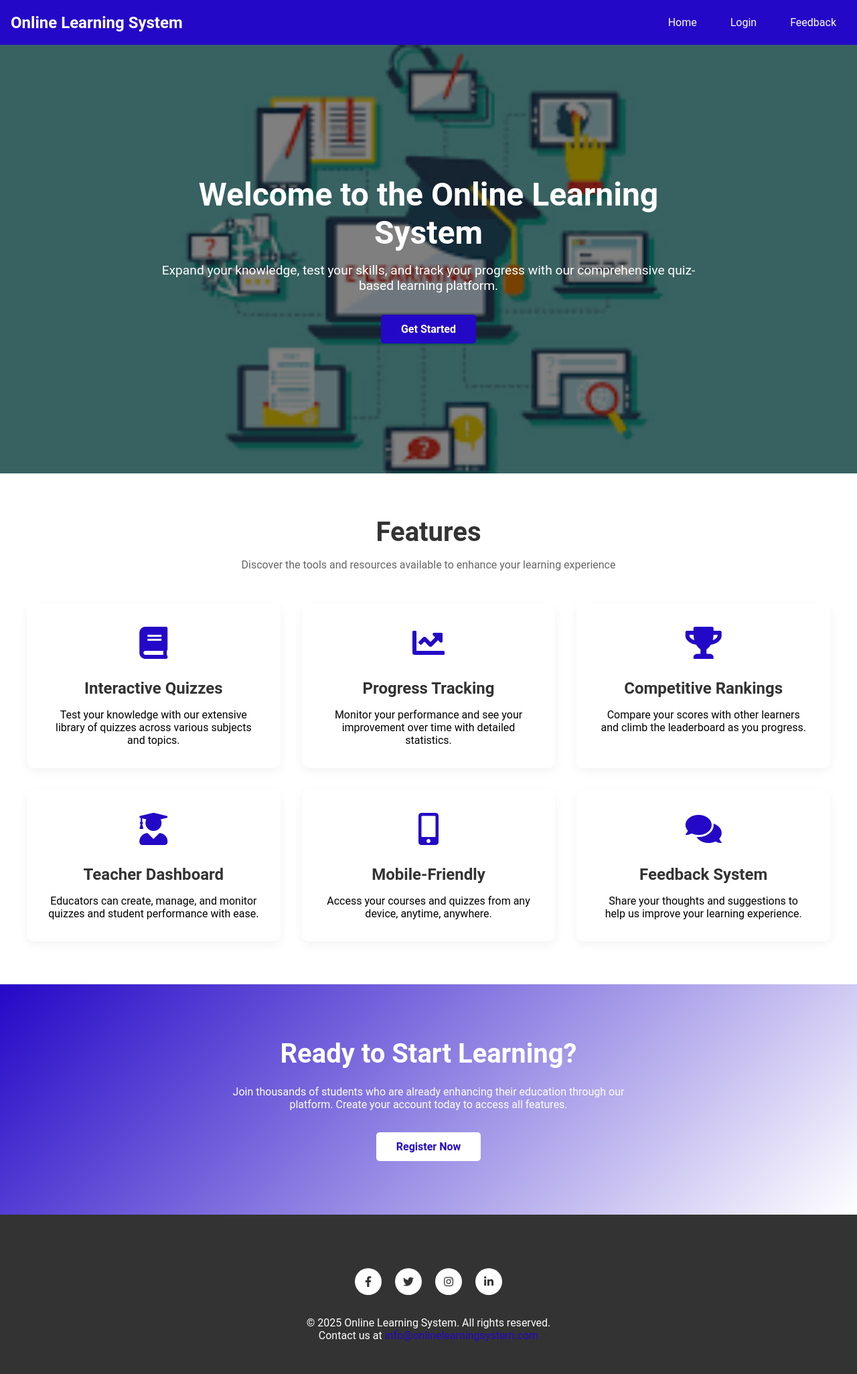
After one commit to mayowaagbi/Online-Learning-System-main, a PHP site: page /landingpage.php in a window 1280 px wide. The commit adds this page. Shown: the whole page at 67% size. Run offline with PHP 8.4, Linux system fonts and the light colour scheme.

Commit message:
ready for demo

```diff
--- a/about.php
+++ b/about.php
@@ -68,7 +68,7 @@ $name = $_SESSION['name'];
 
                     <div class="row">
                         <div class="col-md-6">
-                            <h3 style="color: #99cc32;"><span class="glyphicon glyphicon-education"></span> Our Mission</h3>
+                            <h3 style="color: rgb(36, 8, 199);"><span class="glyphicon glyphicon-education"></span> Our Mission</h3>
                             <p class="text-justify" style="font-size: 16px; line-height: 1.6;">
                                 We are committed to revolutionizing the way students learn through adaptive technology.
                                 Our platform provides personalized learning experiences that adapt to each student's
@@ -77,7 +77,7 @@ $name = $_SESSION['name'];
                         </div>
 
                         <div class="col-md-6">
-                            <h3 style="color: #99cc32;"><span class="glyphicon glyphicon-star"></span> What We Offer</h3>
+                            <h3 style="color: rgb(36, 8, 199);"><span class="glyphicon glyphicon-star"></span> What We Offer</h3>
                             <ul class="list-group" style="margin-top: 20px;">
                                 <li class="list-group-item">Adaptive quizzes that adjust to your skill level</li>
                                 <li class="list-group-item">Comprehensive performance tracking</li>
@@ -90,7 +90,7 @@ $name = $_SESSION['name'];
 
                     <div class="row" style="margin-top: 40px;">
                         <div class="col-md-12">
-                            <h3 style="color: #99cc32;"><span class="glyphicon glyphicon-wrench"></span> Key Features</h3>
+                            <h3 style="color: rgb(36, 8, 199);"><span class="glyphicon glyphicon-wrench"></span> Key Features</h3>
                             <div class="row">
                                 <div class="col-md-4 feature-card">
                                     <div class="panel panel-default">
--- a/dash.php
+++ b/dash.php
@@ -183,7 +183,8 @@ echo '</table></div></div>';
 
 <!--feedback start-->
 <?php if(@$_GET['q']==3) {
-$result = mysqli_query($con,"SELECT * FROM `feedback` ORDER BY `feedback`.`date` DESC") or die('Error');
+$result = mysqli_query($con,"SELECT * FROM `feedback`") or die(mysqli_error($con));
+
 echo  '<div class="panel"><div class="table-responsive"><table class="table table-striped title1">
 <tr><td><b>S.N.</b></td><td><b>Subject</b></td><td><b>Email</b></td><td><b>Date</b></td><td><b>Time</b></td><td><b>By</b></td><td></td><td></td></tr>';
 $c=1;
--- /dev/null
+++ b/landingpage.php
@@ -0,0 +1,345 @@
+<!DOCTYPE html>
+<html lang="en">
+<head>
+    <meta charset="UTF-8">
+    <meta name="viewport" content="width=device-width, initial-scale=1.0">
+    <title>Online Learning System - Welcome</title>
+    <link href="https://cdnjs.cloudflare.com/ajax/libs/font-awesome/5.15.4/css/all.min.css" rel="stylesheet">
+    <style>
+        * {
+            margin: 0;
+            padding: 0;
+            box-sizing: border-box;
+            font-family: 'Roboto', sans-serif;
+        }
+
+        body {
+            background: linear-gradient(135deg, #f5f7fa 0%, #e4e8eb 100%);
+        }
+
+        .header {
+            background:rgb(36, 8, 199);
+            color: white;
+            padding: 1rem;
+            display: flex;
+            justify-content: space-between;
+            align-items: center;
+            box-shadow: 0 2px 5px rgba(0,0,0,0.1);
+        }
+
+        .logo {
+            font-size: 24px;
+            font-weight: bold;
+        }
+
+        .nav-links {
+            display: flex;
+            gap: 20px;
+        }
+
+        .nav-links a {
+            color: white;
+            text-decoration: none;
+            padding: 8px 15px;
+            border-radius: 4px;
+            transition: background-color 0.3s;
+        }
+
+        .nav-links a:hover {
+            background-color: rgba(255,255,255,0.2);
+        }
+
+        .hero {
+            height: 80vh;
+            display: flex;
+            align-items: center;
+            justify-content: center;
+            text-align: center;
+            padding: 0 20px;
+            background: url('image/image.png') center/cover;
+            position: relative;
+        }
+
+        .hero::before {
+            content: '';
+            position: absolute;
+            top: 0;
+            left: 0;
+            width: 100%;
+            height: 100%;
+            background: rgba(0,0,0,0.5);
+        }
+
+        .hero-content {
+            position: relative;
+            z-index: 1;
+            color: white;
+            max-width: 800px;
+        }
+
+        .hero h1 {
+            font-size: 3rem;
+            margin-bottom: 1rem;
+        }
+
+        .hero p {
+            font-size: 1.2rem;
+            margin-bottom: 2rem;
+        }
+
+        .btn {
+            display: inline-block;
+            padding: 12px 30px;
+            background: rgb(36, 8, 199);
+            color: white;
+            text-decoration: none;
+            border-radius: 5px;
+            font-weight: bold;
+            transition: transform 0.3s, background 0.3s;
+        }
+
+        .btn:hover {
+            transform: translateY(-3px);
+            background: rgb(36, 8, 199);
+        }
+
+        .features {
+            padding: 4rem 2rem;
+            background: white;
+        }
+
+        .section-title {
+            text-align: center;
+            margin-bottom: 3rem;
+            color: #333;
+        }
+
+        .section-title h2 {
+            font-size: 2.5rem;
+            margin-bottom: 1rem;
+        }
+
+        .section-title p {
+            color: #666;
+            max-width: 600px;
+            margin: 0 auto;
+        }
+
+        .feature-grid {
+            display: flex;
+            flex-wrap: wrap;
+            justify-content: center;
+            gap: 2rem;
+            max-width: 1200px;
+            margin: 0 auto;
+        }
+
+        .feature-card {
+            flex: 1 1 300px;
+            padding: 2rem;
+            border-radius: 10px;
+            box-shadow: 0 5px 15px rgba(0,0,0,0.05);
+            transition: transform 0.3s;
+            text-align: center;
+        }
+
+        .feature-card:hover {
+            transform: translateY(-10px);
+        }
+
+        .feature-icon {
+            font-size: 3rem;
+            color:rgb(36, 8, 199);
+            margin-bottom: 1.5rem;
+        }
+
+        .feature-title {
+            font-size: 1.5rem;
+            margin-bottom: 1rem;
+            color: #333;
+        }
+
+        .cta {
+            padding: 5rem 2rem;
+            text-align: center;
+            background: linear-gradient(135deg,rgb(36, 8, 199) 0%,rgb(255, 255, 255) 100%);
+            color: white;
+        }
+
+        .cta h2 {
+            font-size: 2.5rem;
+            margin-bottom: 1.5rem;
+        }
+
+        .cta p {
+            margin-bottom: 2rem;
+            max-width: 600px;
+            margin-left: auto;
+            margin-right: auto;
+        }
+
+        .cta .btn {
+            background: white;
+            color: rgb(36, 8, 199);
+        }
+
+        .cta .btn:hover {
+            background: #f5f5f5;
+        }
+
+        .footer {
+            background: #333;
+            color: white;
+            padding: 3rem 2rem;
+            text-align: center;
+        }
+
+        .footer a {
+            color:rgb(36, 8, 199);
+            text-decoration: none;
+        }
+
+        .social-links {
+            display: flex;
+            justify-content: center;
+            gap: 20px;
+            margin: 2rem 0;
+        }
+
+        .social-links a {
+            display: inline-block;
+            width: 40px;
+            height: 40px;
+            border-radius: 50%;
+            background: white;
+            color: #333;
+            display: flex;
+            align-items: center;
+            justify-content: center;
+            transition: transform 0.3s, background 0.3s;
+        }
+
+        .social-links a:hover {
+            transform: translateY(-5px);
+            background:rgb(36, 8, 199);
+            color: white;
+        }
+
+        @media (max-width: 768px) {
+            .hero h1 {
+                font-size: 2.2rem;
+            }
+
+            .feature-grid {
+                flex-direction: column;
+            }
+        }
+    </style>
+</head>
+<body>
+    <header class="header">
+        <div class="logo">Online Learning System</div>
+        <nav class="nav-links">
+            <a href="landingpage.php">Home</a>
+            <a href="index.php">Login</a>
+            <!-- <a href="sign.php">Register</a> -->
+            <a href="feedback.php">Feedback</a>
+        </nav>
+    </header>
+
+    <section class="hero">
+        <div class="hero-content">
+            <h1>Welcome to the Online Learning System</h1>
+            <p>Expand your knowledge, test your skills, and track your progress with our comprehensive quiz-based learning platform.</p>
+            <a href="sign.php" class="btn">Get Started</a>
+        </div>
+    </section>
+
+    <section class="features">
+        <div class="section-title">
+            <h2>Features</h2>
+            <p>Discover the tools and resources available to enhance your learning experience</p>
+        </div>
+
+        <div class="feature-grid">
+            <div class="feature-card">
+                <div class="feature-icon">
+                    <i class="fas fa-book"></i>
+                </div>
+                <h3 class="feature-title">Interactive Quizzes</h3>
+                <p>Test your knowledge with our extensive library of quizzes across various subjects and topics.</p>
+            </div>
+
+            <div class="feature-card">
+                <div class="feature-icon">
+                    <i class="fas fa-chart-line"></i>
+                </div>
+                <h3 class="feature-title">Progress Tracking</h3>
+                <p>Monitor your performance and see your improvement over time with detailed statistics.</p>
+            </div>
+
+            <div class="feature-card">
+                <div class="feature-icon">
+                    <i class="fas fa-trophy"></i>
+                </div>
+                <h3 class="feature-title">Competitive Rankings</h3>
+                <p>Compare your scores with other learners and climb the leaderboard as you progress.</p>
+            </div>
+
+            <div class="feature-card">
+                <div class="feature-icon">
+                    <i class="fas fa-user-graduate"></i>
+                </div>
+                <h3 class="feature-title">Teacher Dashboard</h3>
+                <p>Educators can create, manage, and monitor quizzes and student performance with ease.</p>
+            </div>
+
+            <div class="feature-card">
+                <div class="feature-icon">
+                    <i class="fas fa-mobile-alt"></i>
+                </div>
+                <h3 class="feature-title">Mobile-Friendly</h3>
+                <p>Access your courses and quizzes from any device, anytime, anywhere.</p>
+            </div>
+
+            <div class="feature-card">
+                <div class="feature-icon">
+                    <i class="fas fa-comments"></i>
+                </div>
+                <h3 class="feature-title">Feedback System</h3>
+                <p>Share your thoughts and suggestions to help us improve your learning experience.</p>
+            </div>
+        </div>
+    </section>
+
+    <section class="cta">
+        <h2>Ready to Start Learning?</h2>
+        <p>Join thousands of students who are already enhancing their education through our platform. Create your account today to access all features.</p>
+        <a href="register.php" class="btn">Register Now</a>
+    </section>
+
+    <footer class="footer">
+        <div class="social-links">
+            <a href="#"><i class="fab fa-facebook-f"></i></a>
+            <a href="#"><i class="fab fa-twitter"></i></a>
+            <a href="#"><i class="fab fa-instagram"></i></a>
+            <a href="#"><i class="fab fa-linkedin-in"></i></a>
+        </div>
+        <p>&copy; 2025 Online Learning System. All rights reserved.</p>
+        <p>Contact us at <a href="mailto:info@onlinelearningsystem.com">info@onlinelearningsystem.com</a></p>
+    </footer>
+
+    <script src="https://cdnjs.cloudflare.com/ajax/libs/jquery/3.6.0/jquery.min.js"></script>
+    <script>
+        // Smooth scrolling for anchor links
+        $(document).ready(function() {
+            $('a[href*="#"]').on('click', function(e) {
+                e.preventDefault();
+                $('html, body').animate({
+                    scrollTop: $($(this).attr('href')).offset().top
+                }, 500, 'linear');
+            });
+        });
+    </script>
+</body>
+</html>
--- a/update.php
+++ b/update.php
@@ -211,7 +211,7 @@ while($row=mysqli_fetch_array($q) )
 $s=$row['score'];
 }
 $q=mysqli_query($con,"DELETE FROM `history` WHERE eid='$eid' AND email='$email' " )or die('Error184');
-$q=mysqli_query($con,"SELECT * FROM rank WHERE email='$email'" )or die('Error161');
+$q=mysqli_query($con,"SELECT * FROM `rank` WHERE email='$email'" )or die('Error161');
 while($row=mysqli_fetch_array($q) )
 {
 $sun=$row['score'];
```
Also changed, not shown: image/image.png (added).
